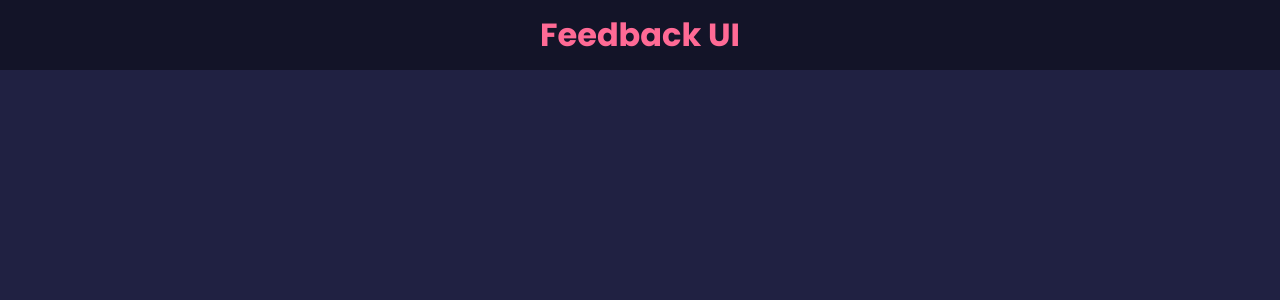
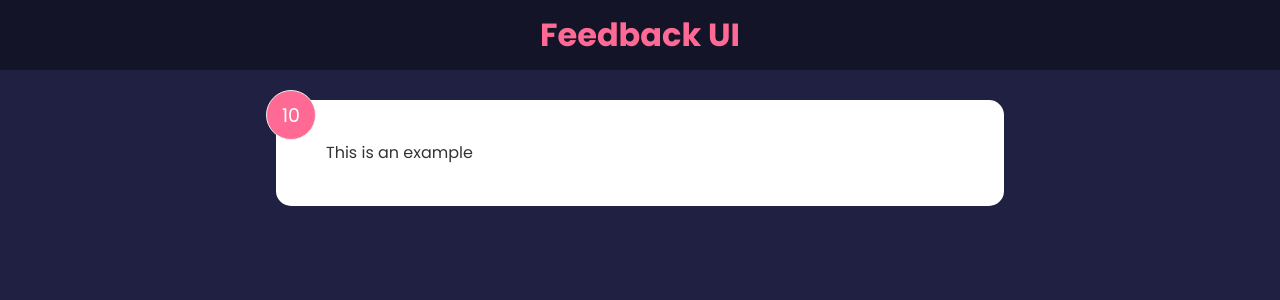
Before and after one commit to Harry-Leepz/feedback, a React (Create React App) app: page / in a window 1280 px wide. Shown: the top 300 px of the page. Built offline with nearby package versions, Linux system fonts and the light colour scheme.

Commit message:
Add FeedbackItem to App

```diff
--- a/src/App.js
+++ b/src/App.js
@@ -1,9 +1,13 @@
 import Header from "./components/Header";
+import FeedbackItem from "./components/FeedbackItem";
 
 function App() {
   return (
     <div className='App'>
       <Header />
+      <div className='container'>
+        <FeedbackItem />
+      </div>
     </div>
   );
 }
```
